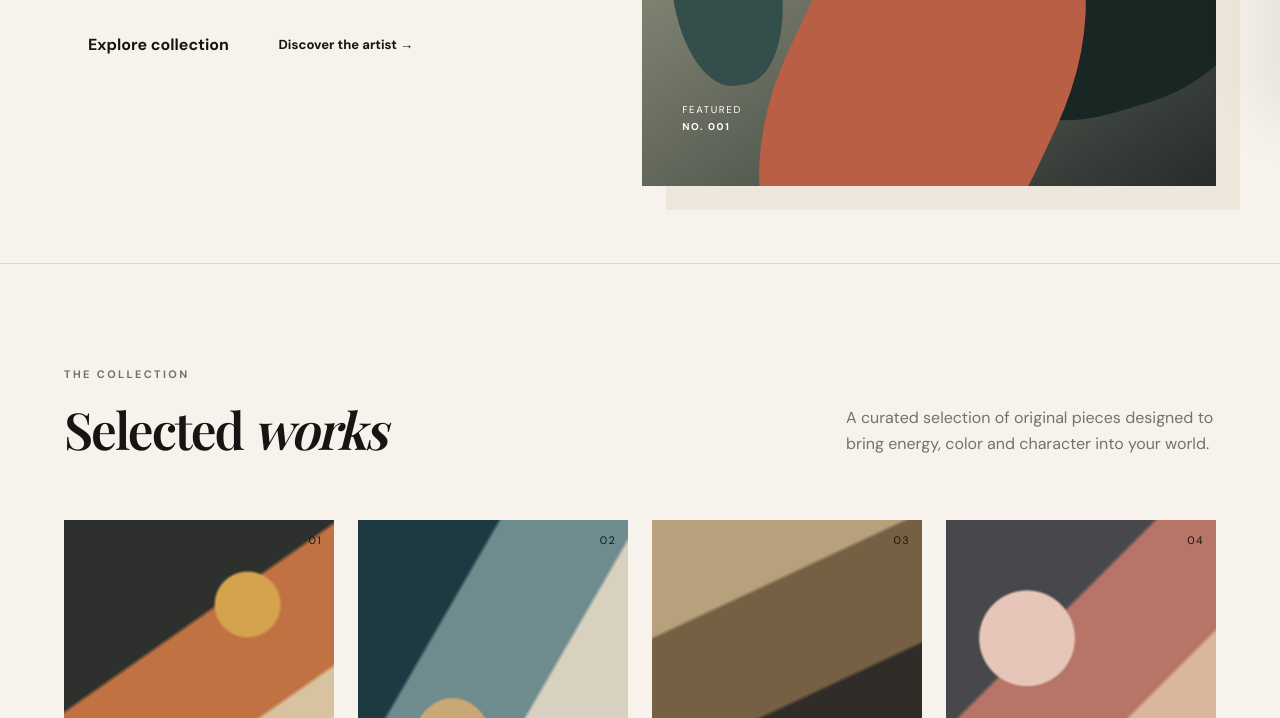
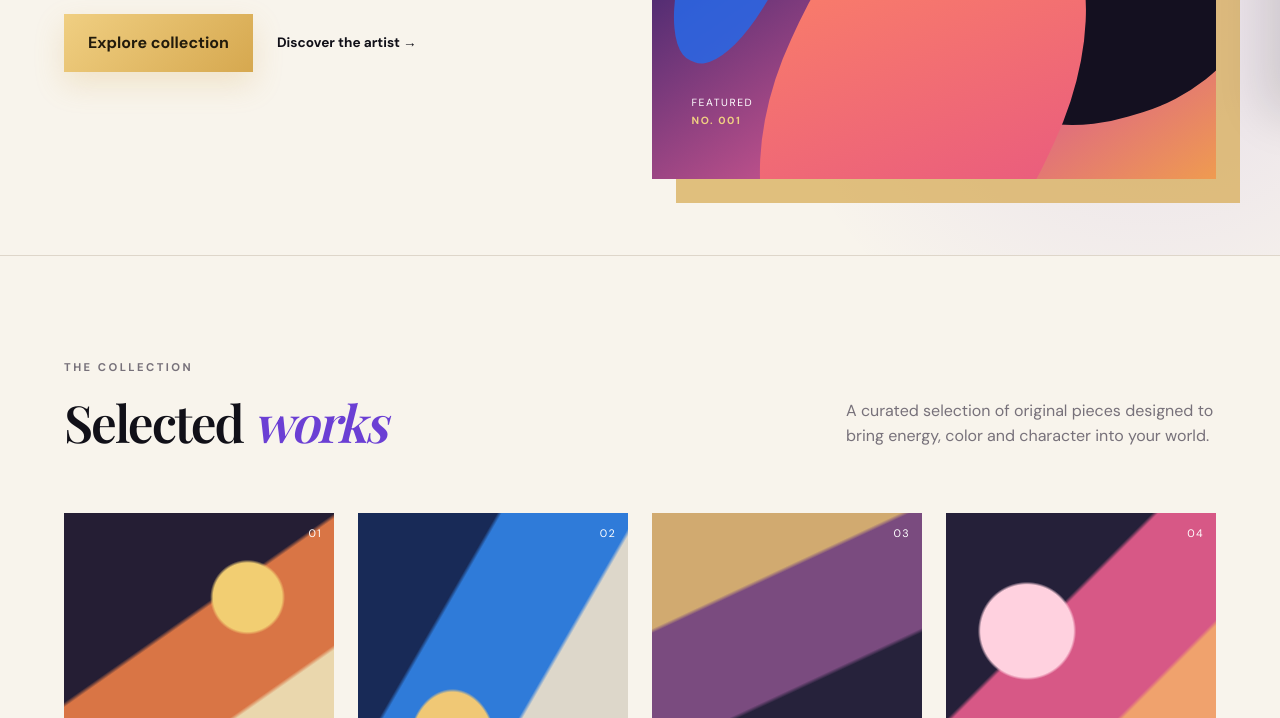
Before and after one commit to chopkhiz251-lab/khiz, a plain HTML site: page index.html in a window 1280 px wide. Shown: the part 686-1404 px from the top of the page. Drawn offline with nearby package versions, Linux system fonts and the light colour scheme.

Commit message:
Activate luxury art gallery stylesheet

```diff
--- a/index.html
+++ b/index.html
@@ -9,6 +9,7 @@
   <link rel="preconnect" href="https://fonts.gstatic.com" crossorigin>
   <link href="https://fonts.googleapis.com/css2?family=DM+Sans:wght@400;500;600;700&family=Playfair+Display:wght@500;600;700&display=swap" rel="stylesheet">
   <link rel="stylesheet" href="css/style.css">
+  <link rel="stylesheet" href="css/luxury.css">
 </head>
 <body>
   <header class="site-header">
```
